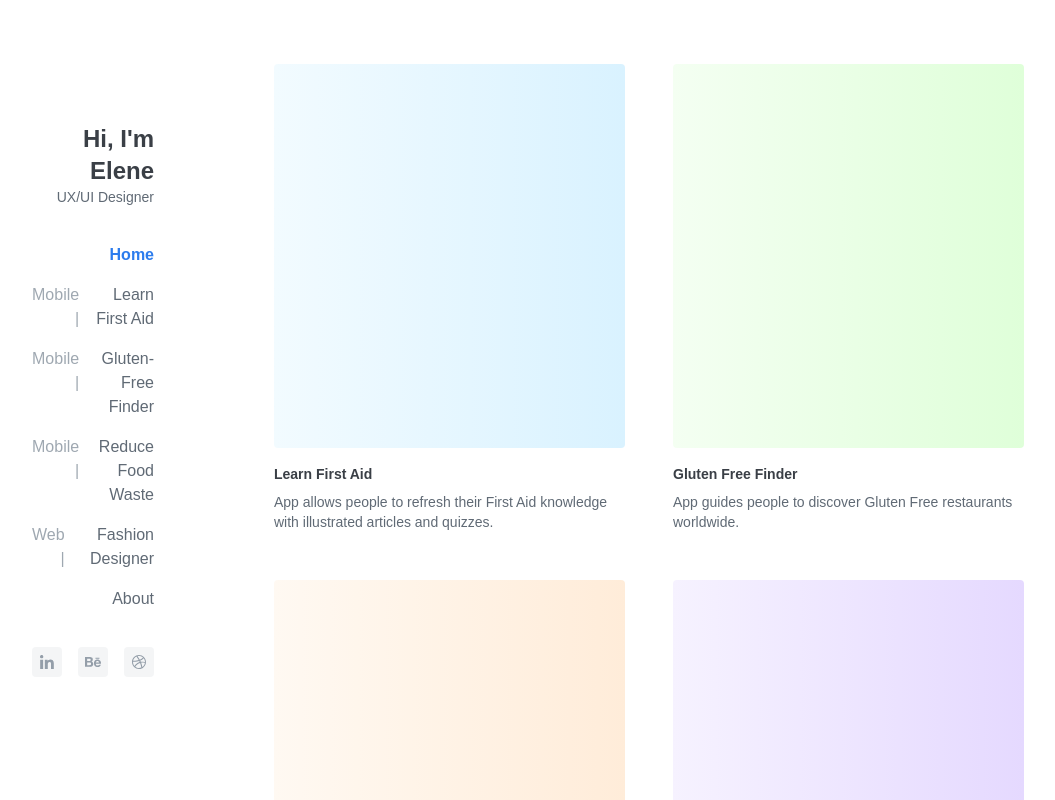
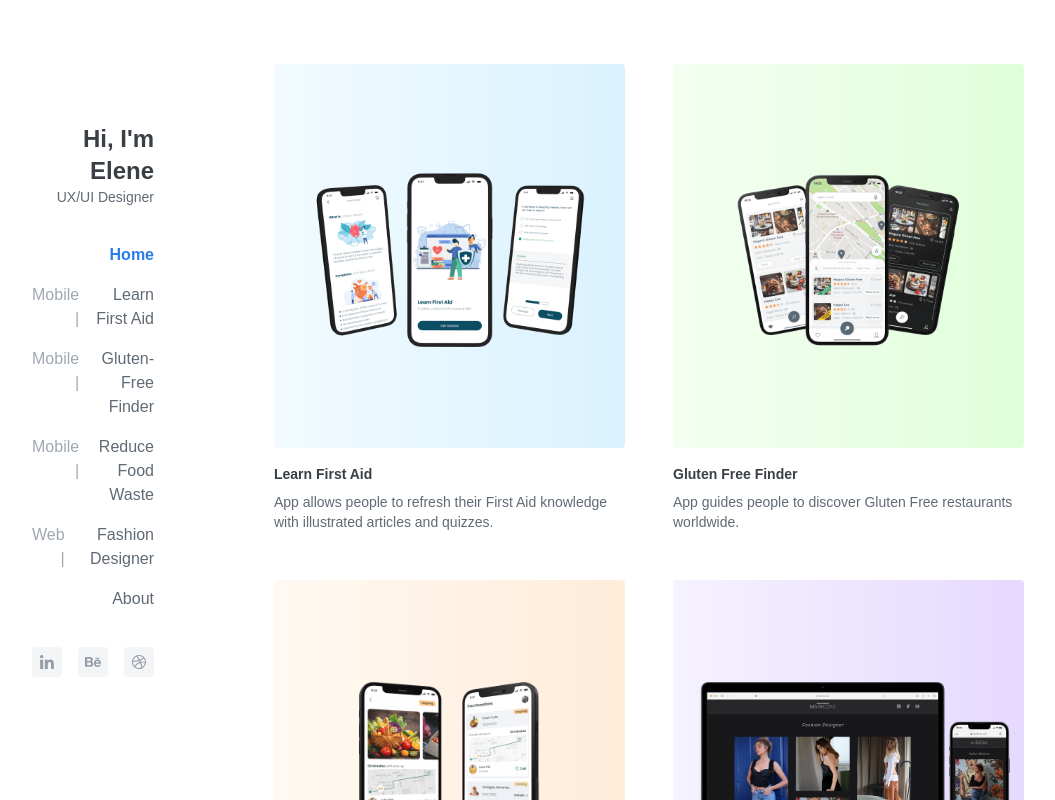
Before and after one commit to lelezedg/my-portfolio, a Next.js app: page / in a window 1280 px wide. Shown: the whole page, without its empty margins (112-1167 px from the left). Built offline with nearby package versions, Linux system fonts and the light colour scheme.

Commit message:
fix: added card images

```diff
--- a/components/Card.tsx
+++ b/components/Card.tsx
@@ -1,15 +1,29 @@
 import React from "react";
+import Image from "next/image";
 
 type TCard = {
   title: string;
   subtitle: string;
+  image?: string;
   backgroundStyle?: string;
 };
 
-export const Card = ({ title, subtitle, backgroundStyle }: TCard) => {
+export const Card = ({ title, subtitle, image, backgroundStyle }: TCard) => {
   return (
     <div className="md:w-1/2 flex flex-col mx-6 mb-12">
-      <div className={`md:h-96 h-64 mb-4 rounded ${backgroundStyle}`}></div>
+      <div
+        className={`md:h-96 h-64 mb-4 rounded flex justify-center items-center ${backgroundStyle}`}
+      >
+        {image && (
+          <Image
+            src={`/assets/${image}.png`}
+            width={390}
+            height={507}
+            alt="1"
+            quality={30}
+          />
+        )}
+      </div>
       <h1 className="text-sm font-bold text-primary-dark mb-2">{title}</h1>
       <p className="text-sm font-regular text-body">{subtitle}</p>
     </div>
--- a/pages/index.tsx
+++ b/pages/index.tsx
@@ -1,28 +1,21 @@
 import { Card, Layout } from "../components";
-import Image from "next/image";
 
 export default function Home() {
   return (
     <Layout title="eleneux.com">
       <div className="flex flex-col">
-        {/* <Image
-          src="/assets/image1.png"
-          width={390}
-          height={507}
-          alt="1"
-          quality={30}
-        /> */}
-
         <div className="md:ml-24 md:-mx-6 flex flex-grow flex-col md:flex-row">
           <Card
             title="Learn First Aid"
             subtitle="App allows people to refresh their First Aid knowledge with illustrated articles and quizzes."
+            image="first-aid-hero"
             backgroundStyle="bg-gradient-to-r from-blue-100 to-blue-200"
           />
 
           <Card
             title="Gluten Free Finder"
             subtitle="App guides people to discover Gluten Free restaurants worldwide."
+            image="gluten-free-hero"
             backgroundStyle="bg-gradient-to-r from-green-100 to-green-200"
           />
         </div>
@@ -31,12 +24,14 @@ export default function Home() {
           <Card
             title="Reduce Food Waste"
             subtitle="App allows people to share Food & Grocery products with NGO communities."
+            image="food-waste-hero"
             backgroundStyle="bg-gradient-to-r from-orange-100 to-orange-200"
           />
 
           <Card
             title="Fashion Designer's Website"
             subtitle="Responsive portfolio website, where people can find designer’s collection and contact details."
+            image="marikone-hero"
             backgroundStyle="bg-gradient-to-r from-purple-100 to-purple-200"
           />
         </div>
```
